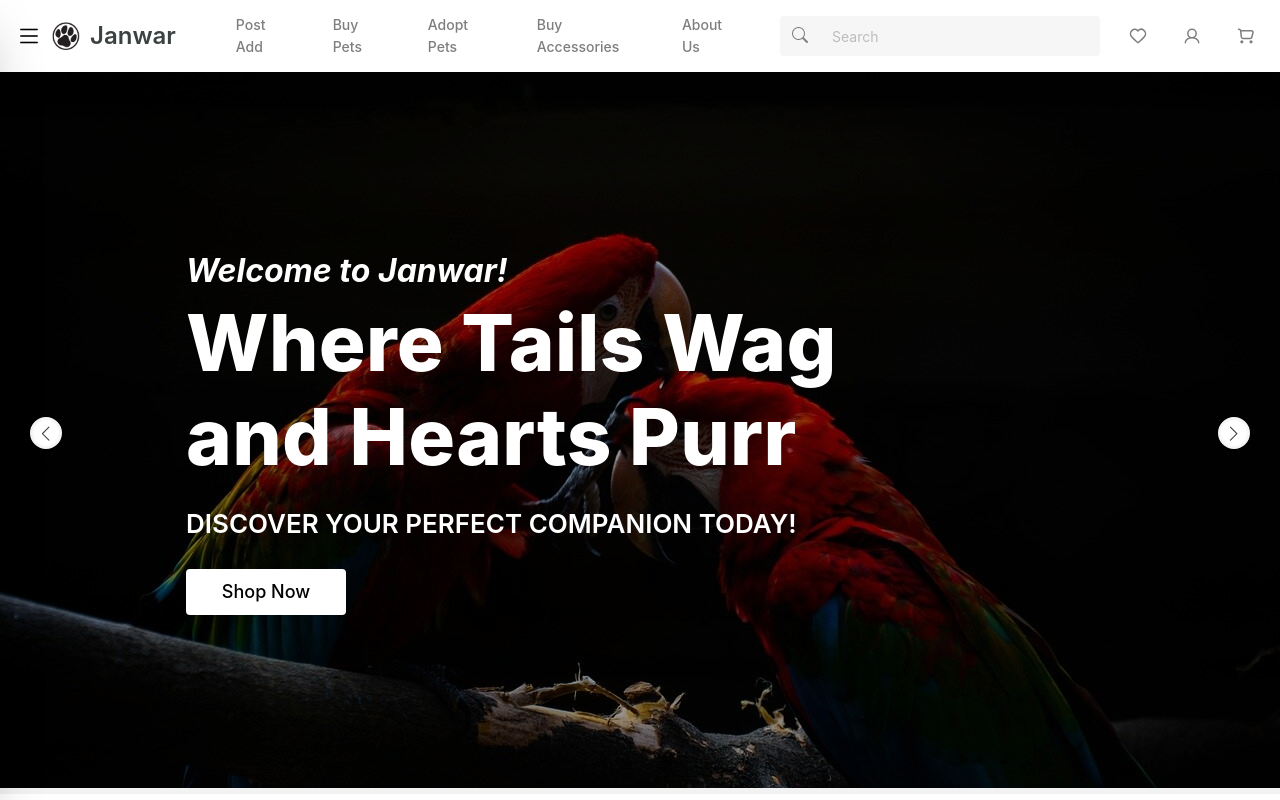
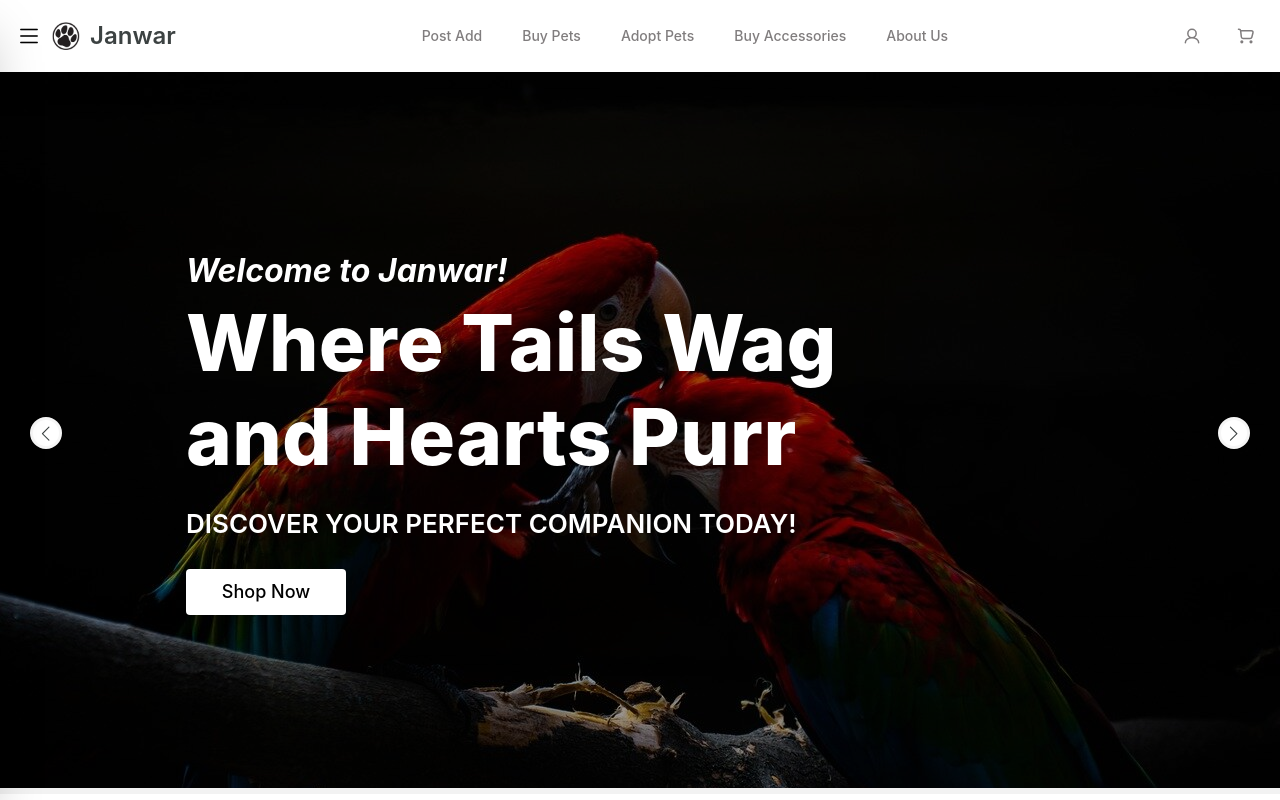
Before and after one commit to Xumair00/Web-Programming-Project, a React (Vite) app in the folder Janwar/: page /home in a window 1280 px wide. Shown: the top 800 px of the page. Built offline with nearby package versions, Linux system fonts and the light colour scheme.

Commit message:
edit header

```diff
--- a/Janwar/src/components/header/Header.jsx
+++ b/Janwar/src/components/header/Header.jsx
@@ -160,8 +160,8 @@ const Header = () => {
                 })}
               </ul>
             </NavigationMenuWrapper>
-            <form className="search-form">
-              <InputGroupWrapper className="input-group">
+            {/* <form className="search-form">
+            <div className="flex items-center justify-center">
                 <span className="input-icon flex items-center justify-center text-xl text-gray">
                   <i className="bi bi-search"></i>
                 </span>
@@ -170,19 +170,19 @@ const Header = () => {
                   className="input-control w-full"
                   placeholder="Search"
                 />
-              </InputGroupWrapper>
-            </form>
+              </div>
+            </form> */}
           </NavigationAndSearchWrapper>
 
           <IconLinksWrapper className="flex items-center">
-            <Link
+            {/* <Link
               to="/wishlist"
               className={`icon-link ${
                 location.pathname === "/wishlist" ? "active" : ""
               } inline-flex items-center justify-center`}
             >
               <img src={staticImages.heart} alt="" />
-            </Link>
+            </Link> */}
             <Link
               to="/account"
               className={`icon-link ${
```
